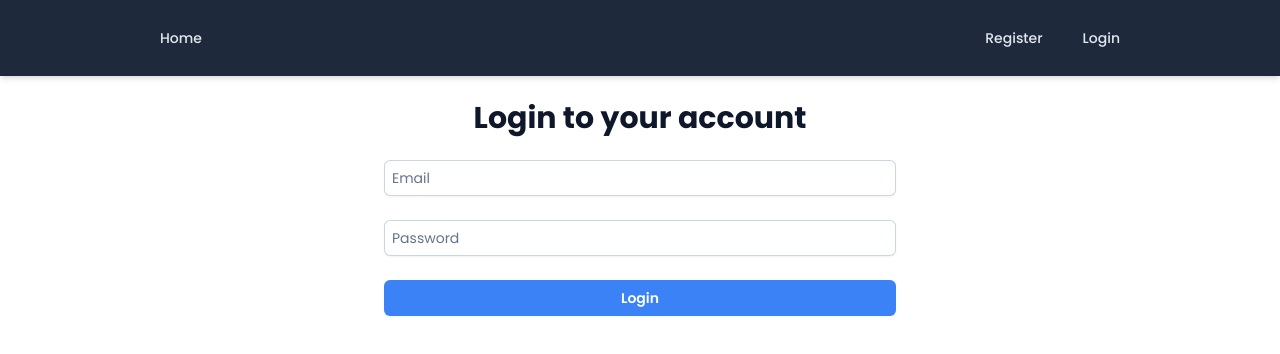
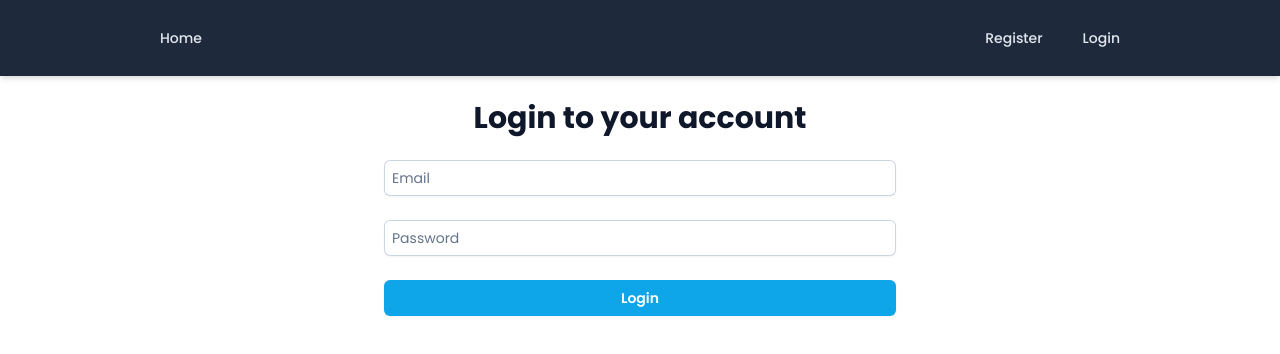
Before and after one commit to SandunNawagamuwa-SN/Insurance_APP_UI, a React (Vite) app: page /login in a window 1280 px wide. Shown: the top 354 px of the page. Built offline with nearby package versions, Linux system fonts and the light colour scheme.

Commit message:
CSS File modified for Styles

```diff
--- a/src/App.css
+++ b/src/App.css
@@ -34,7 +34,13 @@
         @apply max-w-screen-lg mx-auto;
     }
     .primary-btn {
-        @apply flex w-full justify-center rounded-md bg-blue-500 px-3 py-1.5 text-sm font-semibold leading-6 text-white shadow-sm hover:bg-blue-600 focus-visible:outline focus-visible:outline-2 focus-visible:outline-offset-2 focus-visible:outline-indigo-600 disabled:bg-slate-400 disabled:cursor-wait;
+        @apply flex w-full justify-center rounded-md bg-sky-500 px-3 py-1.5 text-sm font-semibold leading-6 text-white shadow-sm hover:bg-sky-600 focus-visible:outline focus-visible:outline-2 focus-visible:outline-offset-2 focus-visible:outline-sky-600 disabled:bg-slate-400 disabled:cursor-wait;
+    }
+    .success-btn {
+        @apply flex w-full justify-center rounded-md bg-teal-600 px-3 py-1.5 text-sm font-semibold leading-6 text-white shadow-sm hover:bg-teal-700 focus-visible:outline focus-visible:outline-2 focus-visible:outline-offset-2 focus-visible:outline-teal-600 disabled:bg-slate-400 disabled:cursor-wait;
+    }
+    .danger-btn {
+        @apply flex w-full justify-center rounded-md bg-lime-500 px-3 py-1.5 text-sm font-semibold leading-6 text-white shadow-sm hover:bg-lime-600 focus-visible:outline focus-visible:outline-2 focus-visible:outline-offset-2 focus-visible:outline-lime-600 disabled:bg-slate-400 disabled:cursor-wait;
     }
     .text-link {
         @apply font-semibold text-blue-500 hover:text-blue-600;
```
